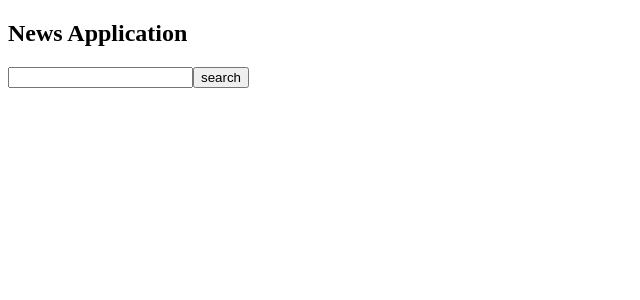
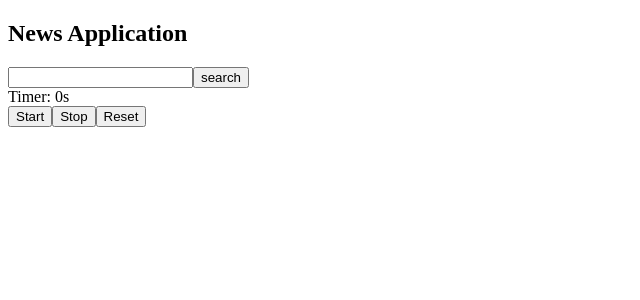
Before and after one commit to shruthi2609/reactfunctional, a React (Create React App) app: page / in a window 1280 px wide. Shown: the top 300 px of the page, without its empty margins (0-640 px from the left). Built offline with nearby package versions, Linux system fonts and the light colour scheme.

Commit message:
stopwatch

```diff
--- a/src/App.js
+++ b/src/App.js
@@ -5,6 +5,7 @@ import EffectHook from "./Components/EffectHook";
 import NewsApp from "./Components/NewsApp"
 import NewsAppCopy from "./Components/CopyNews"
 import axios from "axios"
+import Stopwatch from "./Components/Counter";
 const handleAPI=async (text)=>{
     console.log(text)
    const res=await axios.get("https://hn.algolia.com/api/v1/search?query="+text)
@@ -16,6 +17,7 @@ const App=()=>{
 
 {/*<TestComponent msg="final" count={0}></TestComponent>*/}
 <NewsAppCopy handleAPI={handleAPI}></NewsAppCopy>
+<Stopwatch></Stopwatch>
         </div>
     )
 }
--- /dev/null
+++ b/src/Components/Counter.js
@@ -0,0 +1,34 @@
+import { useRef, useState, useEffect } from "react";
+  export default function Stopwatch() {
+  const timerIdRef = useRef(0);
+  const [count, setCount] = useState(0);
+  const startHandler = () => {
+    timerIdRef.current = setInterval(() => setCount((c) => c + 1), 1000);
+  };
+ const stopHandler = () => {
+   clearInterval(timerIdRef.current);
+   timerIdRef.current = 0;
+ };
+
+
+ const resetHandler = () => {
+   clearInterval(timerIdRef.current);
+  timerIdRef.current = 0;
+  setCount(0)
+ };
+
+useEffect(() => {
+  return () => clearInterval(timerIdRef.current);
+}, []);
+
+return (
+  <div>
+    <div className="timer">Timer: {count}s</div>
+    <div>
+      <button onClick={startHandler}>Start</button>
+      <button onClick={stopHandler}>Stop</button>
+      <button onClick={resetHandler}>Reset</button>
+    </div>
+  </div>
+);
+}
```
